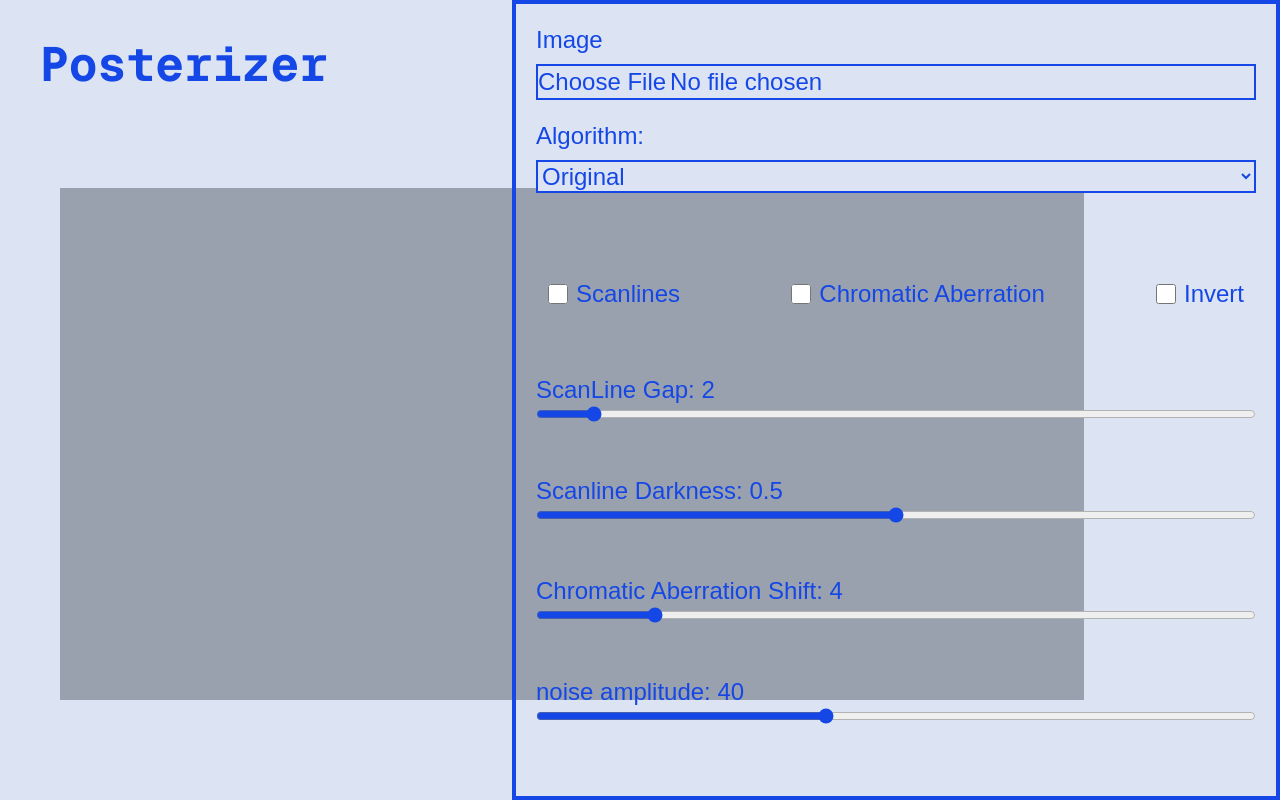
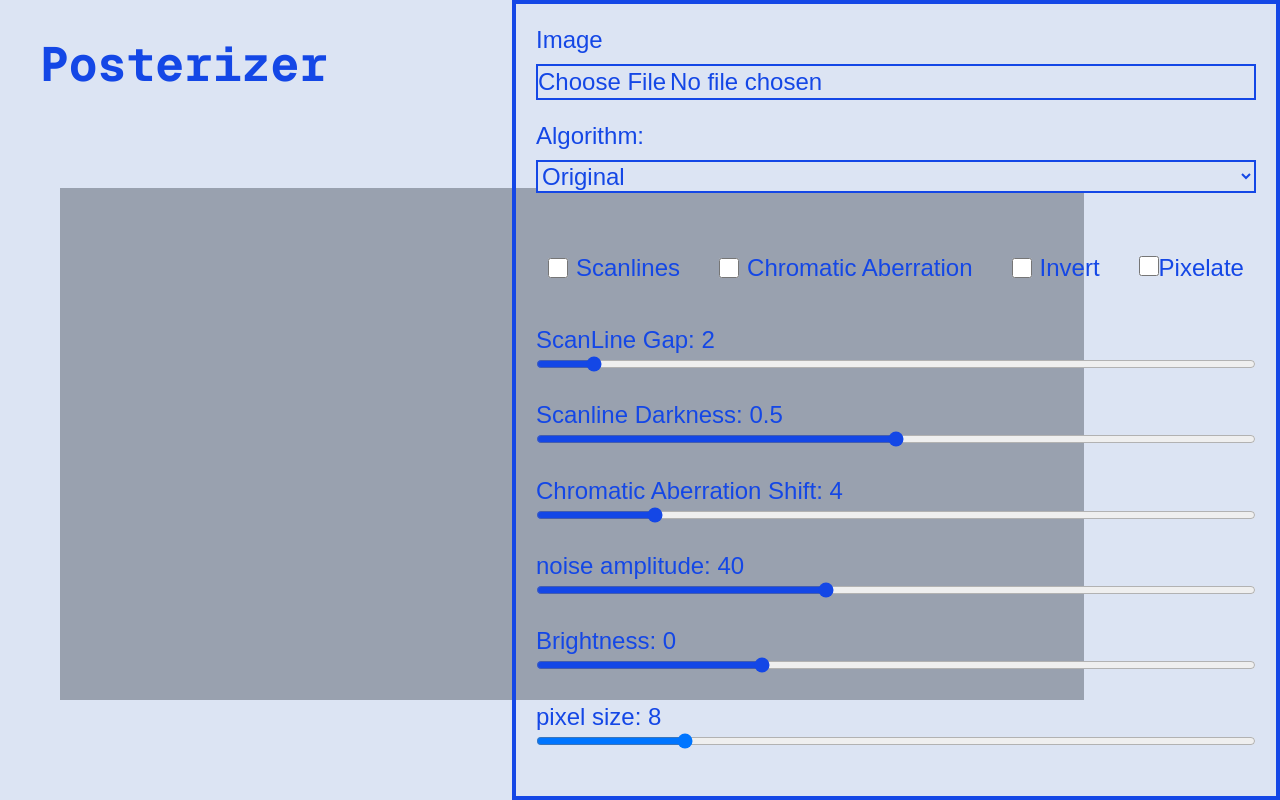
Before and after one commit to tuguldur0/posterize, a Next.js app: page / in a window 1280 px wide. Built offline with nearby package versions, Linux system fonts and the light colour scheme.

Commit message:
added pixelation & brightness slider. lots of other features too

```diff
--- a/src/app/page.js
+++ b/src/app/page.js
@@ -21,6 +21,10 @@ export default function Home() {
   );
   const [chromaticSlider, setChromaticSlider] = useState(4);
   const [noiseAmplitude, setNoiseAmplitude] = useState(40);
+  const [brightness, setBrightness] = useState(0);
+  const [contrast, setContrast] = useState(0);
+  const [gamma, setGamma] = useState(1);
+  const [pixelSize, setPixelSize] = useState(8);
   // ene deer original nemsen.
   const algorithms = [
     "Bayer 4x4",
@@ -33,6 +37,7 @@ export default function Home() {
     scanlines: false,
     chromaticAberration: false,
     invert: false,
+    pixelate: false,
   });
   const canvasRef = useRef(null);
   const loadedImgRef = useRef(null);
@@ -337,6 +342,51 @@ export default function Home() {
       }
     }
   };
+  const pixelate = (data, width, height, blockSize = 8) => {
+    for(let by = 0; by < height; by += blockSize){
+      for(let bx = 0; bx < width; bx += blockSize){
+        const yEnd = Math.min(by + blockSize, height);
+        const xEnd = Math.min(bx + blockSize, width);
+
+        let rSum = 0, gSum = 0, bSum = 0, count = 0;
+        for(let y = by; y < yEnd; y++){
+          for(let x = bx; x < xEnd; x++){
+            const idx = (y * width + x) * 4;
+            rSum += data[idx];
+            gSum += data[idx + 1];
+            bSum += data[idx + 2];
+            count++;
+          }
+        }
+        const rAvg = rSum / count, gAvg = gSum / count, bAvg = bSum / count;
+
+        for(let y = by; y < yEnd; y++){
+          for(let x = bx; x < xEnd; x++){
+            const idx = (y * width + x) * 4;
+            data[idx] = rAvg;
+            data[idx + 1] = gAvg;
+            data[idx + 2] = bAvg;
+          }
+        }
+      }
+    }
+  }
+  const adjustColor = (data, brightness = 0, contrast = 0, gamma = 1) => {
+    const contrastFactor = (259 * (contrast + 255)) / (255 * (259 - contrast));
+    const invGamma = 1 / gamma;
+
+    for(let i = 0; i < data.length; i+=4){
+      for(let c = 0; c < 3; c++){
+        let v = data[i + c];
+        v += brightness;
+        v = contrastFactor * (v - 128) + 128;
+        v = Math.min(255, Math.max(0, v));
+        v = 255 * Math.pow(v / 255, invGamma);
+        data[i + c] = Math.min(255, Math.max(0, v));
+      }
+    }
+
+  }
   const invert = (data) => {
     for (let i = 0; i < data.length; i += 4) {
       data[i] = 255 - data[i];
@@ -353,6 +403,10 @@ export default function Home() {
     activeEffects = effects,
     movement = chromaticSlider,
     amplitude = noiseAmplitude,
+    brightnessVal = brightness,
+    contrastVal = contrast,
+    gammaVal = gamma,
+    blockSize = pixelSize,
   ) => {
     const canvas = canvasRef.current;
     if (!canvas) return;
@@ -360,8 +414,8 @@ export default function Home() {
     let width = img.width;
     let height = img.height;
     const MAX_Size = 1200;
-    if(width > MAX_Size || height > MAX_Size / height) {
-      const ratio = Math.min(MAX_Size / width, MAX_Size)
+    if(width > MAX_Size || height > MAX_Size) {
+      const ratio = Math.min(MAX_Size / width, MAX_Size / height)
       width = Math.floor(width*ratio);
       height = Math.floor(height * ratio);
     }
@@ -371,6 +425,8 @@ export default function Home() {
     let imageData = ctx.getImageData(0, 0, canvas.width, canvas.height);
     const data = imageData.data;
     const activePalette = palettes[selectedPalette];
+    if(activeEffects.pixelate) pixelate(data, width, height, blockSize);
+    adjustColor(data, brightnessVal, contrastVal, gammaVal);
     if (activeEffects.invert) invert(data);
     if (algorithm == "Floyd-Steinberg") {
       floydsteinberg(data, width, height, activePalette);
@@ -556,6 +612,15 @@ export default function Home() {
                 Invert
               </label>
             </div>
+            <div>
+            <label>
+              <input className={`${dependentAccentColor} hover:cursor-pointer w-5 h-5`}
+              type="checkbox"
+              checked={effects.pixelate}
+              onChange={() => handleEffectToggle("pixelate")}/>
+              Pixelate
+            </label>
+          </div>
           </div>
           <div>
             <label className="flex flex-col">
@@ -672,6 +737,44 @@ export default function Home() {
               />
             </label>
           </div>
+          <div>
+            <label className="flex flex-col">
+                Brightness: {brightness}
+                <input
+                className={`${dependentAccentColor}`}
+                type="range" min="0.1" max="3" step="0.1"
+                value={gamma}
+                onChange={(e) => setGamma(Number(e.target.value))}
+                onMouseUp={(e) => {
+                  const val = Number(e.target.value);
+                  if(loadedImgRef.current){
+                    drawCanvas(loadedImgRef.current, algorithmSelected, paletteSelected, scanlineInterval, scanlineDarkness, effects, chromaticSlider, noiseAmplitude, brightness, contrast, val);
+                  }
+                }} />
+            </label>
+          </div>
+
+          <div>
+            <label className="flex flex-col">
+              pixel size: {pixelSize}
+              <input
+              className={'${dependentAccentColor}'}
+              type="range"
+              min="2"
+              max="32"
+              step="1"
+              value={pixelSize}
+              onChange={(e) => setPixelSize(Number(e.target.value))}
+              onMouseUp={(e) => {
+                const val = Number(e.target.value);
+                if(loadedImgRef.current) {
+                  drawCanvas(loadedImgRef.current, algorithmSelected, paletteSelected, scanlineInterval, scanlineDarkness, effects, chromaticSlider, noiseAmplitude, brightness, contrast, gamma, val);
+                }
+              }}
+              />
+            </label>
+          </div>
+
 
           <div className="flex flex-col text-4xl gap-5">
             {imageSrc && (
```
